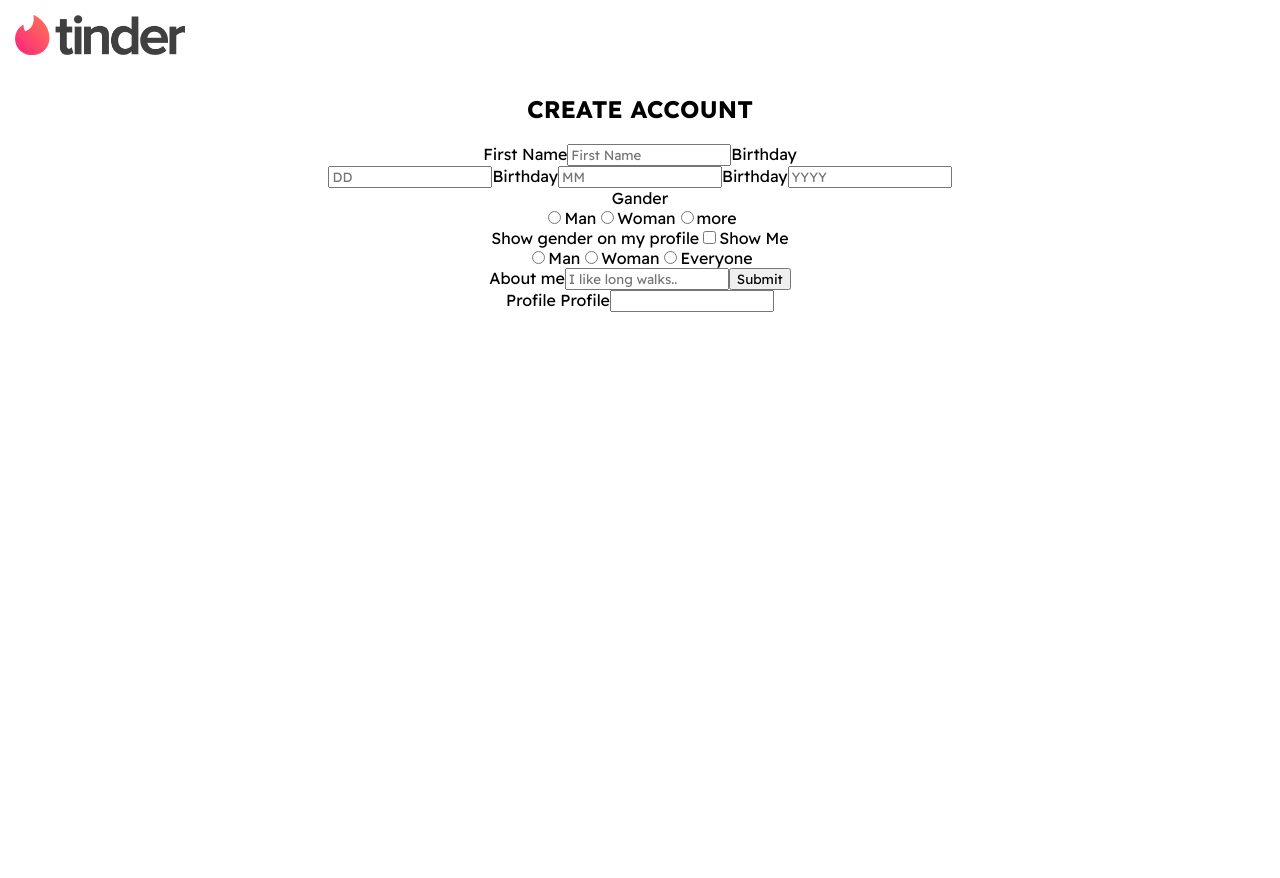
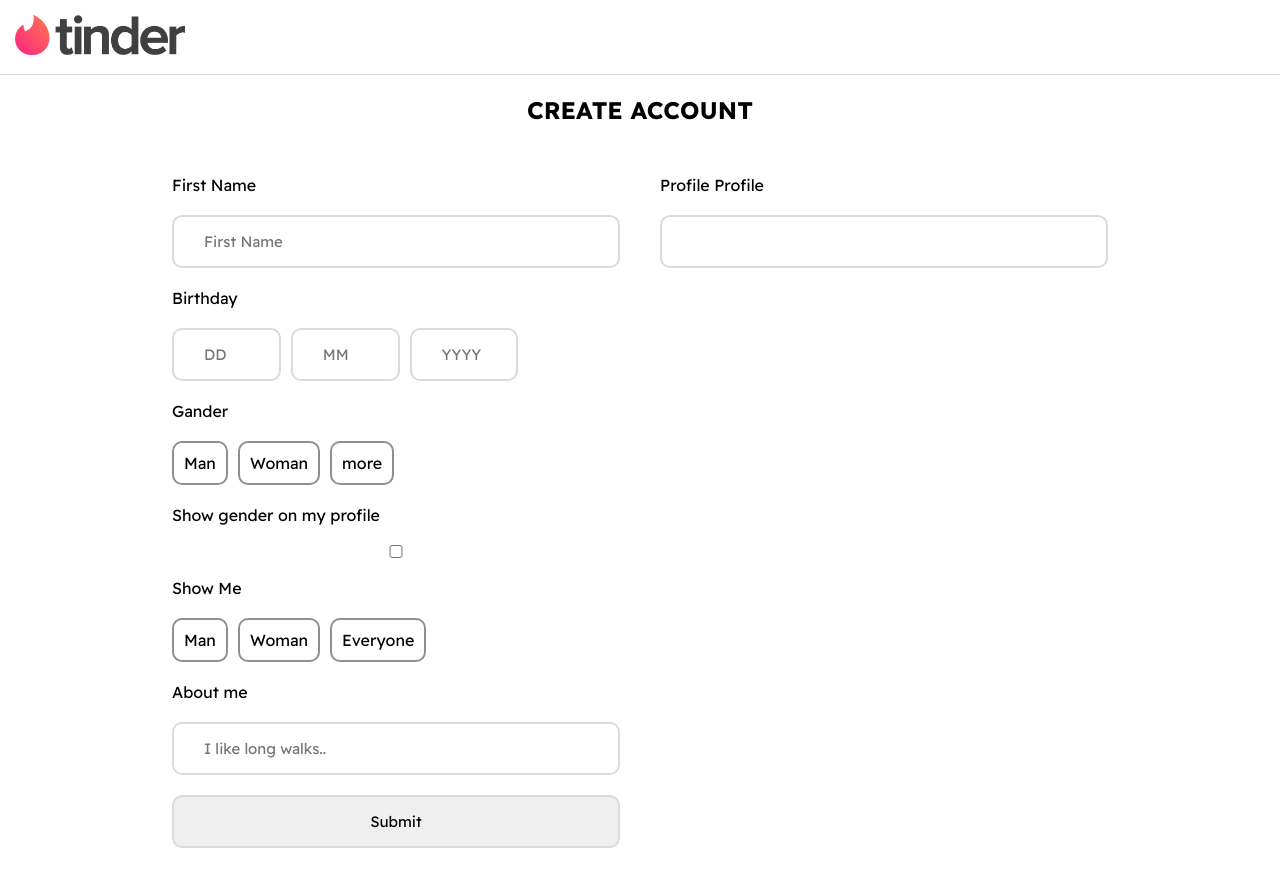
Before and after one commit to niepsuje/Tinder-app, a React (Create React App) app: page /onboarding in a window 1280 px wide. Before the commit the page ends 800 px from the top, so only its background shows below. Built offline with nearby package versions, Linux system fonts and the light colour scheme.

Commit message:
8. OnBoarding (2)

```diff
--- a/src/index.css
+++ b/src/index.css
@@ -129,3 +129,81 @@
     margin: 8px;
     font-size: 17px;
 }
+
+
+/*----- OnBoarding Page -----*/
+.onboarding {
+    border-top: solid 1px rgb(213, 213, 213);
+}
+
+.onboarding form {
+    display: flex;
+    justify-content: center;
+}
+
+.onboarding form section {
+    display: flex;
+    flex-direction: column;
+    padding: 20px;
+    width: 35%;
+    text-align: start;
+}
+
+.onboarding form input {
+    padding: 15px 30px;
+    margin: 10px 0;
+    font-size: 15px;
+    border: solid 2px rgb(219, 219, 219);
+    border-radius: 10px;
+}
+
+.onboarding form label {
+    margin: 10px 0;
+}
+
+.onboarding form .multiple-input-container {
+    display: flex;
+    flex-direction: row;
+}
+
+.onboarding form input::-webkit-outer-spin-button,
+.onboarding form input::-webkit-inner-spin-button {
+    -webkit-appearance: none;
+    margin: 0;
+}
+
+.onboarding form .multiple-input-container input {
+    margin-right: 10px;
+}
+
+.onboarding form .multiple-input-container label {
+    padding: 10px;
+    border: solid 2px rgb(144, 144, 144);
+    border-radius: 10px;
+    transition: all 0.3s;
+    margin-right: 10px;
+}
+
+.onboarding form input[type=radio] {
+    display: none;
+}
+
+.onboarding form input[type=number] {
+    width: 10%;
+}
+
+.onboarding form input[type=radio]:checked + label {
+    border: solid 2px rgb(221, 39, 22);
+}
+
+.onboarding form input[type=submit]:hover {
+    background-color: rgb(235, 235, 235);
+}
+
+.onboarding form input[type=submit]:active {
+    background-color: rgb(226, 115, 115);
+}
+
+.onboarding form .photo-container img {
+    width: 100%
+}
--- a/src/pages/Onboarding.js
+++ b/src/pages/Onboarding.js
@@ -1,4 +1,5 @@
 import Nav from "../components/Nav"
+import {useState} from 'react'
 
 const OnBoarding = () => {
 
@@ -47,25 +48,24 @@
                             onChange={handleChange}
                         />
 
-                        <label htmlFor="dob_month">Birthday</label>
+
                         <input
                             id="dob_month"
                             type="number"
                             name="dob_day"
                             placeholder="MM"
                             required={true}
-                            value={""}
+                            value={"formData.dob_month"}
                             onChange={handleChange}
                         />
 
-                        <label htmlFor="dob_day">Birthday</label>
                         <input
                             id="dob_year"
                             type="number"
                             name="dob_year"
                             placeholder="YYYY"
                             required={true}
-                            value={""}
+                            value={"formData.dob_year"}
                             onChange={handleChange}
                         />
                         </div>
@@ -103,6 +103,7 @@
                         </div>
 
                         <label htmlFor="show-gender">Show gender on my profile</label>
+
                         <input
                             id="show-gender"
                             type="checkbox"
@@ -152,11 +153,10 @@
                             onChange={handleChange}
                         />
                         <input type="submit"/>
-
                     </section>
 
                     <section>
-                        <label htmlFor="about">Profile Profile</label>
+                        <label htmlFor="url">Profile Profile</label>
                         <input
                             id="url"
                             type="url"
```
Also changed, not shown: notes.txt. Lines whose indentation alone changed are shown as unchanged.
